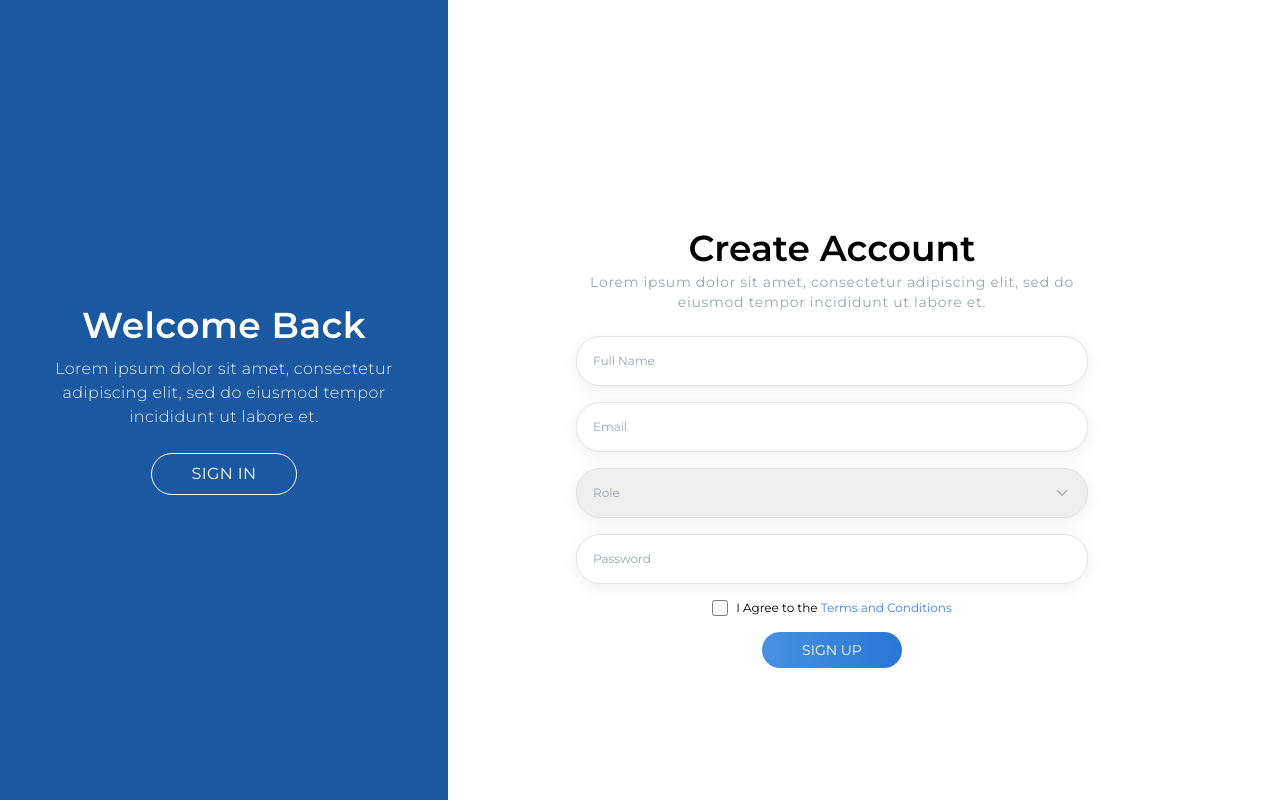
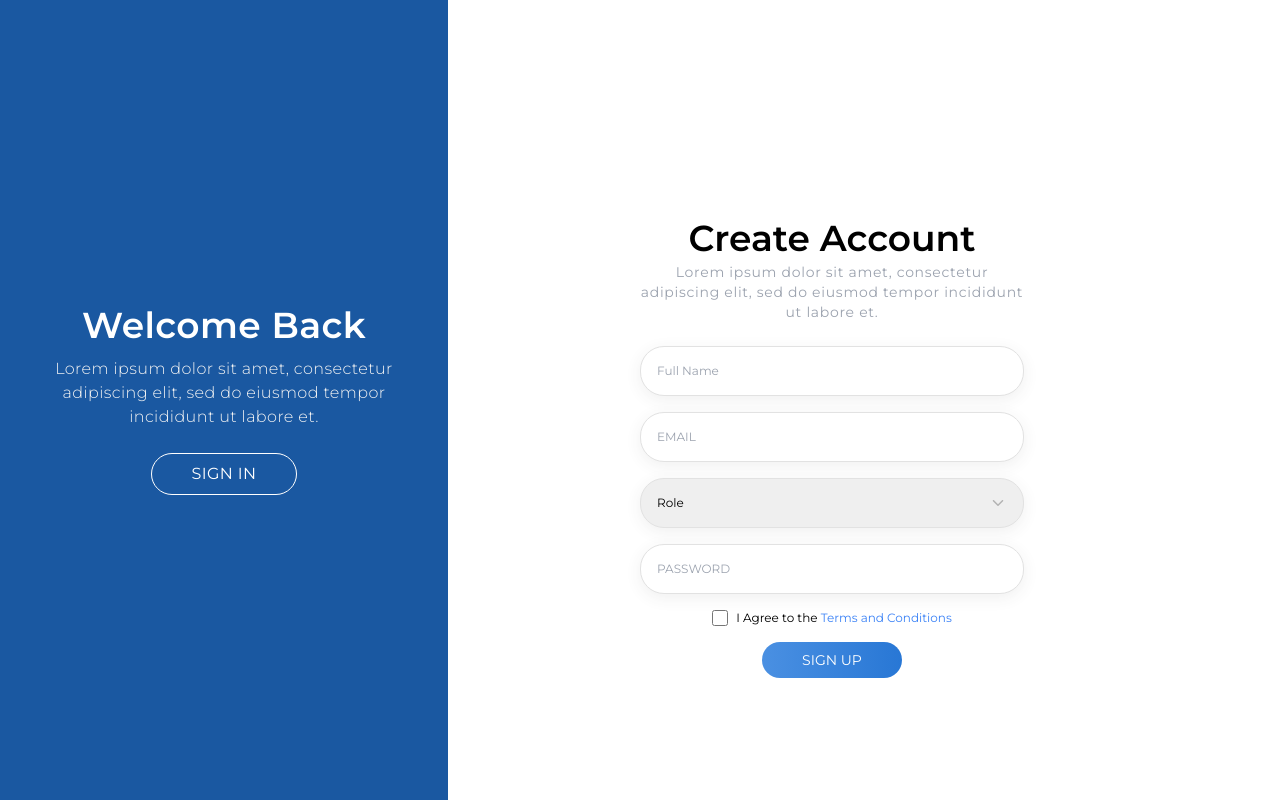
Before and after one commit to abitshrestha03/CMS, a React (Vite) app: page / in a window 1280 px wide. Built offline with nearby package versions, Linux system fonts and the light colour scheme.

Commit message:
signup and signin page

```diff
--- /dev/null
+++ b/public/icons/VerifyIcon.jsx
@@ -0,0 +1,28 @@
+const VerifyIcon = () => {
+  return (
+    <svg
+      width="24"
+      height="24"
+      viewBox="0 0 24 24"
+      fill="none"
+      xmlns="http://www.w3.org/2000/svg"
+    >
+      <path
+        d="M23 10.9943V12.0063C22.9986 14.3784 22.2305 16.6864 20.8103 18.5863C19.39 20.4862 17.3936 21.876 15.1189 22.5486C12.8442 23.2211 10.413 23.1404 8.18792 22.3183C5.96285 21.4963 4.06312 19.977 2.77206 17.9871C1.48099 15.9971 0.86777 13.6432 1.02384 11.2762C1.17992 8.90931 2.09693 6.65625 3.63811 4.85307C5.17929 3.0499 7.26206 1.79322 9.57581 1.27046C11.8895 0.747697 14.3103 0.986867 16.477 1.9523"
+        stroke="#E2E2E2"
+        strokeWidth="2"
+        strokeLinecap="round"
+        strokeLinejoin="round"
+      />
+      <path
+        d="M23 3.2063L12 14.2173L8.7 10.9173"
+        stroke="#E2E2E2"
+        strokeWidth="2"
+        strokeLinecap="round"
+        strokeLinejoin="round"
+      />
+    </svg>
+  );
+};
+
+export default VerifyIcon;
--- /dev/null
+++ b/src/components/SelectDropdown.jsx
@@ -0,0 +1,56 @@
+import  { useState } from "react";
+
+const Dropdown = () => {
+  const [isOpen, setIsOpen] = useState(false);
+  const [selectedOption, setSelectedOption] = useState("Role");
+
+  const toggleDropdown = () => {
+    setIsOpen(!isOpen);
+  };
+
+  const selectOption = (option) => {
+    setSelectedOption(option);
+    setIsOpen(false);
+  };
+
+  return (
+    <div className="relative w-64">
+      {/* Header */}
+      <div
+        onClick={toggleDropdown}
+        className="flex justify-between items-center px-4 py-2 border border-gray-300 rounded-full cursor-pointer"
+      >
+        <span>{selectedOption}</span>
+        <span className="text-gray-500">&#9662;</span> {/* Arrow icon */}
+      </div>
+
+      {/* Dropdown Options */}
+      {isOpen && (
+        <ul
+          className="absolute top-full left-0 w-full mt-1 bg-white border border-gray-300 rounded-md shadow-lg z-10 overflow-hidden"
+        >
+          <li
+            onClick={() => selectOption("Client")}
+            className="px-4 py-2 hover:bg-gray-100 cursor-pointer"
+          >
+            Client
+          </li>
+          <li
+            onClick={() => selectOption("Employee")}
+            className="px-4 py-2 hover:bg-gray-100 cursor-pointer"
+          >
+            Employee
+          </li>
+          <li
+            onClick={() => selectOption("Customer Representatives")}
+            className="px-4 py-2 hover:bg-gray-100 cursor-pointer"
+          >
+            Customer Representatives
+          </li>
+        </ul>
+      )}
+    </div>
+  );
+};
+
+export default Dropdown;
--- a/src/index.css
+++ b/src/index.css
@@ -9,7 +9,7 @@
 }
 
 .input-style {
-  @apply w-full border border-gray-300 rounded-[24px] py-4 2k:py-8 px-4 2k:px-8 text-xs 2k:text-4xl text-gray-400;
+  @apply w-full border border-gray-300 rounded-[24px] py-4 2k:py-8 px-4 2k:px-8 text-xs 2k:text-4xl placeholder:text-gray-400;
   border: 1px solid #e2e2e2;
   box-shadow: 0px 4px 16px 0px #3c3c3c14;
 }
--- a/src/pages/Signup.jsx
+++ b/src/pages/Signup.jsx
@@ -1,11 +1,18 @@
+import { useState } from "react";
 import { useNavigate } from "react-router-dom";
+import VerifyIcon from "../../public/icons/verifyIcon";
+// import Dropdown from "../components/SelectDropdown";
 
 const Signup = () => {
   const navigate = useNavigate();
+  const [fullnameValue, setFullNameValue] = useState("");
+  const [emailValue, setEmailValue] = useState("");
+  const [passwordValue, setPasswordValue] = useState("");
+
   return (
     <div className="flex flex-col md:flex-row h-screen">
       {/* Left Section */}
-      <div className="hidden md:flex md:w-[60%] lg:w-[35%] bg-custom-blue text-white tracking-wide flex-col justify-center items-center md:px-8 px-16">
+      <div className="hidden md:flex md:w-[40%] lg:w-[35%] bg-custom-blue text-white tracking-wide flex-col justify-center items-center md:px-8 px-16">
         <div className="text-center">
           <h1 className="text-4xl 2k:text-8xl font-semibold">Welcome Back</h1>
         </div>
@@ -22,7 +29,7 @@ const Signup = () => {
         </button>
       </div>
       {/* Right Section */}
-      <div className="flex w-full md:w-[40%] lg:w-[60%] bg-white justify-center items-center md:px-4 xl:px-32 2k:px-44">
+      <div className="flex w-full md:w-[60%] lg:w-[60%] bg-white justify-center items-center md:px-12 lg:px-28 xl:px-48 2k:px-44">
         <div className="w-[90vw]">
           <h1 className="text-2xl md:text-3xl lg:text-4xl 2k:text-7xl font-semibold text-center mb-1 mt-24">
             Create Account
@@ -31,20 +38,62 @@ const Signup = () => {
             Lorem ipsum dolor sit amet, consectetur adipiscing elit, sed do
             eiusmod tempor incididunt ut labore et.
           </p>
-          <form className="space-y-4 2k:space-y-8">
+          <div className="flex flex-col items-center">
+            <form className="space-y-4 2k:space-y-8 md:w-[45vw] xl:w-[30vw]">
+              <div className="relative w-full">
+                {/* Input Field */}
                 <input
                   type="text"
                   placeholder="Full Name"
-              className="input-style"
+                  className="input-style pl-10"
+                  value={fullnameValue}
+                  onChange={(e) => setFullNameValue(e.target.value)}
                 />
-            <input type="email" placeholder="Email" className="input-style" />
+
+                {/* Icon - Positioned inside the input */}
+                {fullnameValue && (
+                  <div className="absolute right-5 top-1/2 transform -translate-y-1/2">
+                    <VerifyIcon />
+                  </div>
+                )}
+              </div>
+              <div className="relative w-full">
+                {/* Input Field */}
+                <input
+                  type="email"
+                  placeholder="EMAIL"
+                  className="input-style pl-10"
+                  value={emailValue}
+                  onChange={(e) => setEmailValue(e.target.value)}
+                />
+
+                {/* Icon - Positioned inside the input */}
+                {emailValue && (
+                  <div className="absolute right-5 top-1/2 transform -translate-y-1/2">
+                    <VerifyIcon />
+                  </div>
+                )}
+              </div>
               <div className="relative">
-              <select className="input-style appearance-none" defaultValue="">
+                <select
+                  className="input-style appearance-none peer"
+                  defaultValue=""
+                >
                   <option value="" disabled>
                     Role
                   </option>
-                <option value="admin">Admin</option>
-                <option value="user">User</option>
+                  <option value="client" className="text-gray-400">
+                    CLIENT
+                  </option>
+                  <option value="employee" className="text-gray-400">
+                    EMPLOYEE
+                  </option>
+                  <option
+                    value="customer-representatives"
+                    className="text-gray-400"
+                  >
+                    CUSTOMER REPRESENTATIVES
+                  </option>
                 </select>
                 <span className="absolute top-1/2 right-5 transform -translate-y-1/2 text-gray-400 pointer-events-none">
                   <svg
@@ -64,11 +113,24 @@ const Signup = () => {
                   </svg>
                 </span>
               </div>
+              {/* <Dropdown/> */}
+              <div className="relative w-full">
+                {/* Input Field */}
                 <input
                   type="password"
-              placeholder="Password"
-              className="input-style"
+                  placeholder="PASSWORD"
+                  className="input-style pl-10"
+                  value={passwordValue}
+                  onChange={(e) => setPasswordValue(e.target.value)}
                 />
+
+                {/* Icon - Positioned inside the input */}
+                {/* {passwordValue && (
+                  <div className="absolute right-5 top-1/2 transform -translate-y-1/2">
+                    <VerifyIcon />
+                  </div>
+                )} */}
+              </div>
               <div className="flex items-center justify-center">
                 <input
                   type="checkbox"
@@ -85,6 +147,7 @@ const Signup = () => {
                 <button className="button-style">SIGN UP</button>
               </div>
             </form>
+          </div>
           <div className="md:hidden signupFooter absolute bottom-0 right-0 left-0 bg-custom-blue h-12 text-white text-center flex flex-col justify-center">
             <p className="text-xs">
               Already have an account?{" "}
```
Also changed, not shown: src/App.jsx (line endings or trailing spaces). Lines whose indentation alone changed are shown as unchanged.
